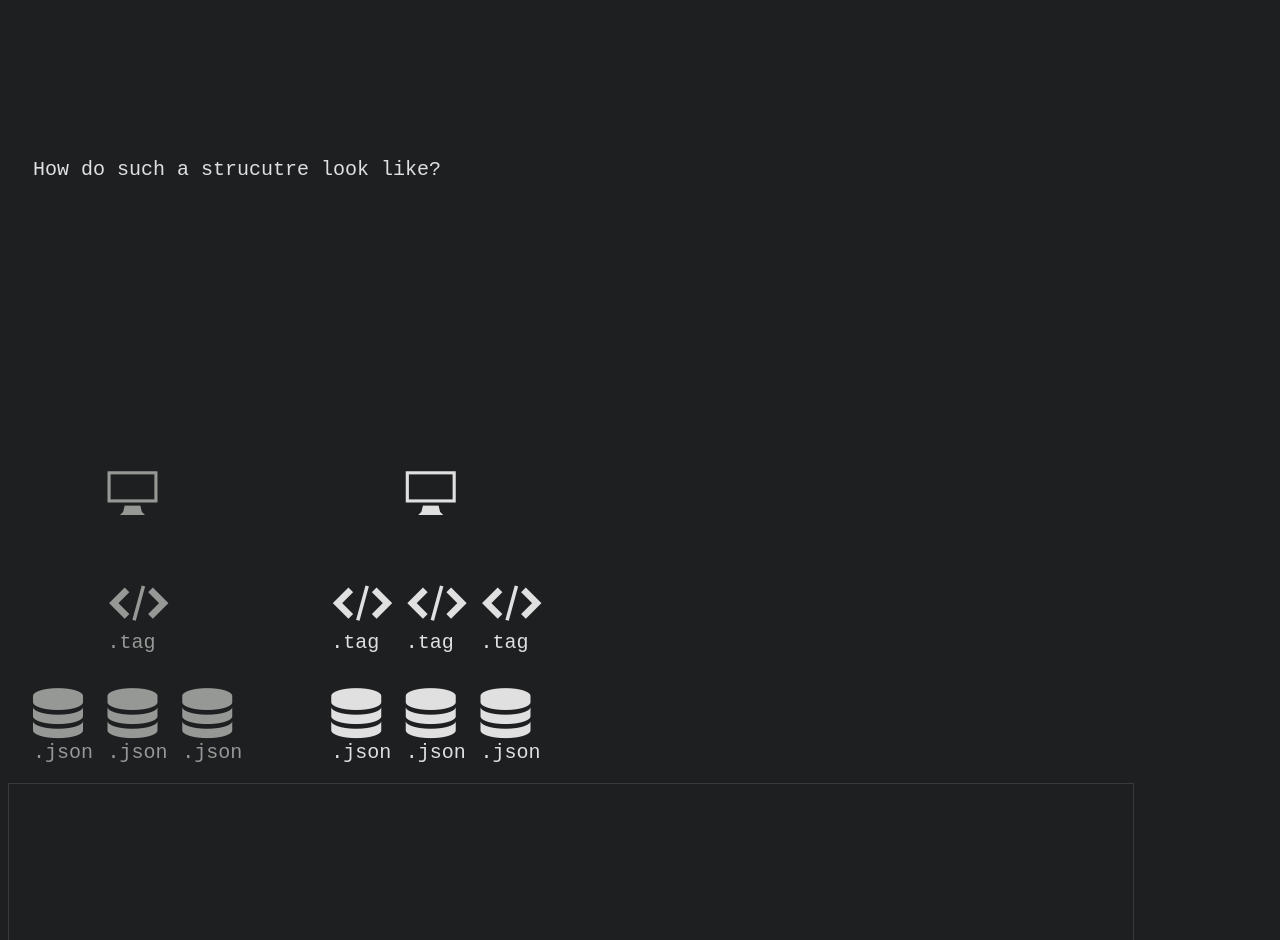
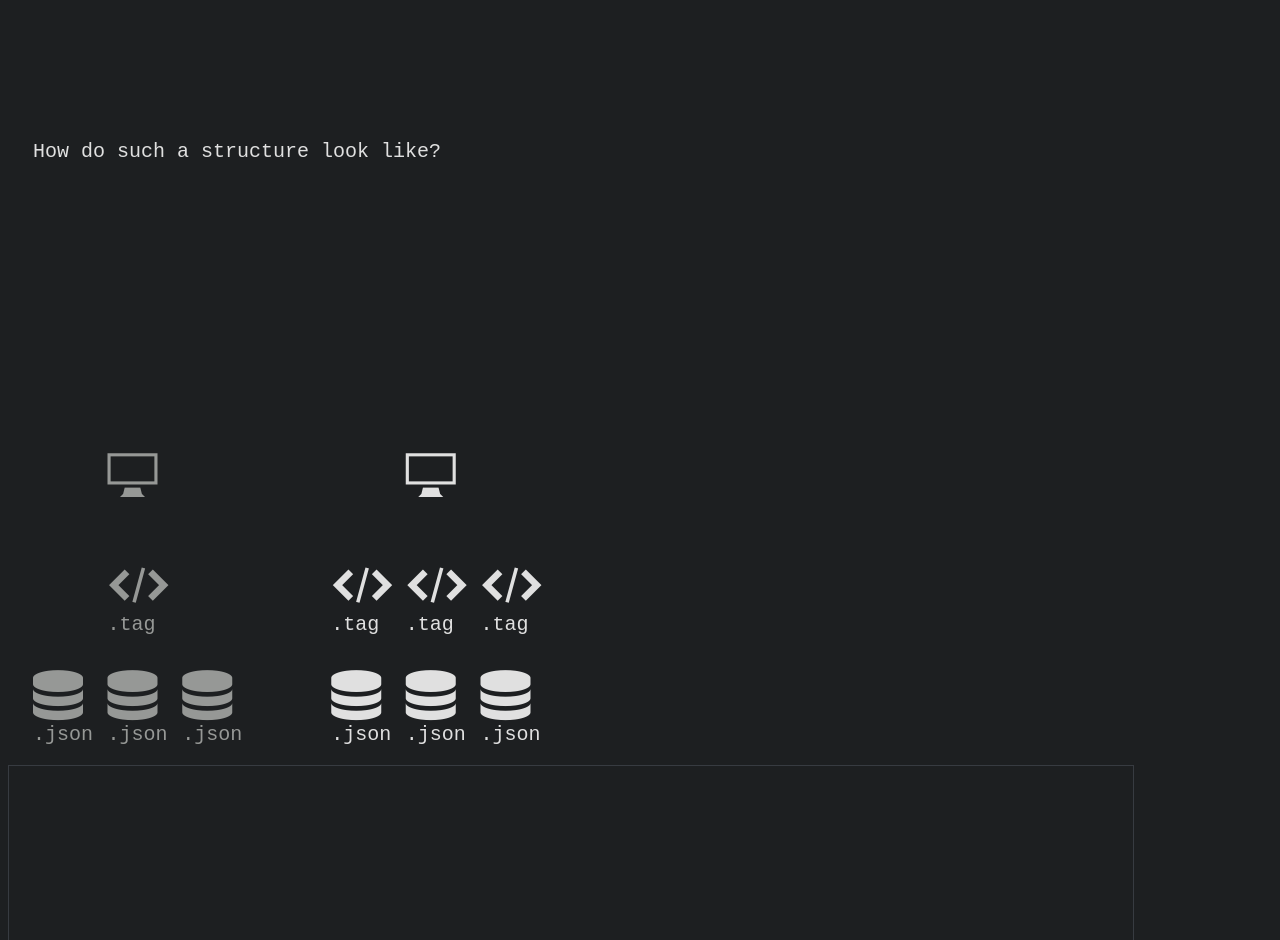
Before and after one commit to JohanBjoerklund/CompositeUI, a plain HTML site: page index.html in a window 1280 px wide. Shown: the part 4895-5835 px from the top of the page. Drawn offline with Linux system fonts and the light colour scheme; a script that the page names is missing; files whose address does not match are found by name; a web font is replaced by a local one.

Commit message:
Remove typo

```diff
--- a/index.html
+++ b/index.html
@@ -73,7 +73,6 @@
                 No need to build everythig at one.
                 Build each context on it's own.
             -->
-            Have to be backwards compatible
             <div id="why-4-0"
                  class="step box-small"
                  data-scale="4"
@@ -144,7 +143,7 @@
                  data-scale="4"
                  data-x="0"
                  data-y="3800">
-                 <p>How do such a strucutre look like?</p>
+                 <p>How do such a structure look like?</p>
             </div>
 
             <div id="how-4"
@@ -310,7 +309,7 @@
 
 
 
-          <div id="questions" class="step" data-scale="5"></div>
+          <!-- <div id="questions" class="step" data-scale="5"></div> -->
         </div>
 
         <script type="text/javascript" src="js/impress.js/js/impress.js"></script>
```
